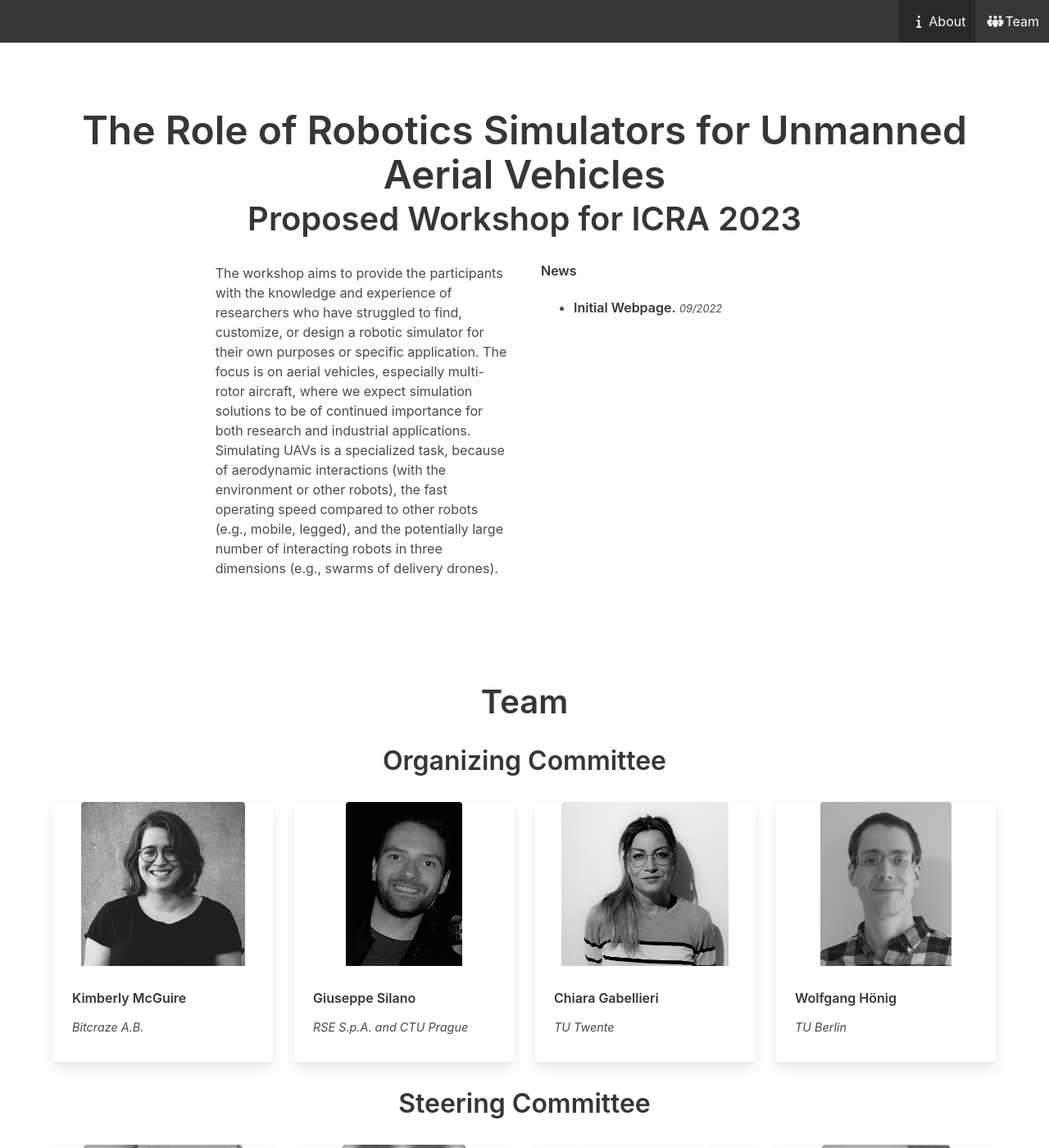
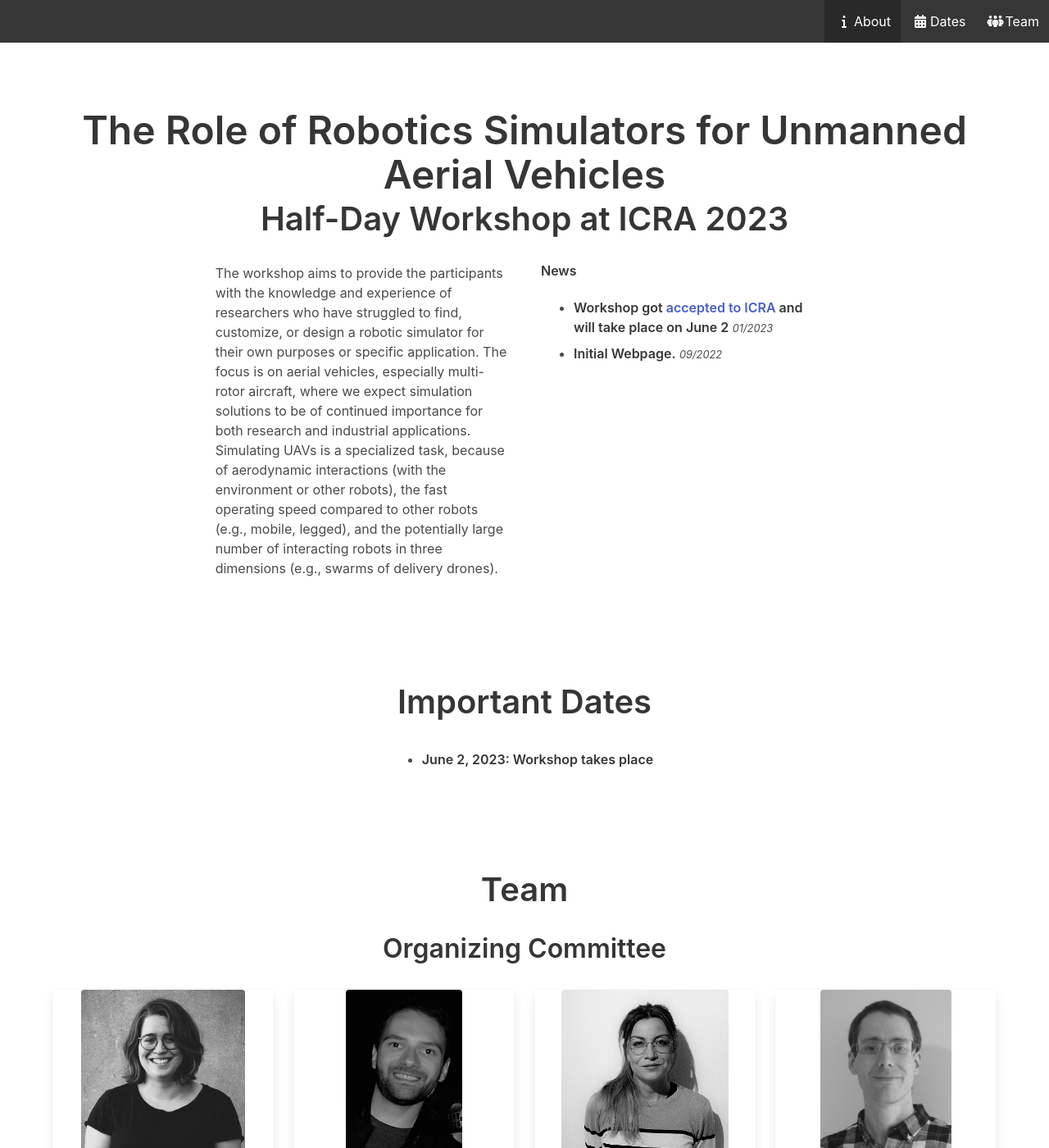
Before and after one commit to IMRCLab/workshop-uav-sims-icra2023, a Jekyll site: the page built from index.html, in a window 1280 px wide and 1400 px high. Shown: the whole window at 82% size. Built offline with Jekyll 4.4.1, drawn with Linux system fonts in a browser that asks for light colours.

Commit message:
update acceptance

```diff
--- a/_data/navigation.yml
+++ b/_data/navigation.yml
@@ -1,6 +1,9 @@
 - name: About
   link: /
   icon: fa-solid fa-info
+- name: Dates
+  link: "#dates"
+  icon: fa-solid fa-calendar-days
 - name: Team
   link: "#team"
   icon: fa-solid fa-people-group
--- a/index.html
+++ b/index.html
@@ -6,7 +6,7 @@ title: The Role of Robotics Simulators for Unmanned Aerial Vehicles
 <section class="section" id="about">
     <div class="section-heading">
         <h1 class="title is-1">The Role of Robotics Simulators for Unmanned Aerial Vehicles</h1>
-        <h2 class="subtitle is-2">Proposed Workshop for ICRA 2023</h2>
+        <h2 class="subtitle is-2">Half-Day Workshop at ICRA 2023</h2>
     </div>
 
     <div class="columns is-centered">
@@ -26,6 +26,10 @@ title: The Role of Robotics Simulators for Unmanned Aerial Vehicles
 
           <ul>
             <li>
+              <span class="title">Workshop got <a href="https://www.icra2023.org/programme/workshops-tutorials">accepted to ICRA</a> and will take place on June 2</span>
+              <span class="note">01/2023</span>
+            </li>
+            <li>
               <span class="title">Initial Webpage.</span>
               <span class="note">09/2022</span>
             </li>
@@ -35,6 +39,23 @@ title: The Role of Robotics Simulators for Unmanned Aerial Vehicles
 
       </div>
     </div>
+</section>
+
+<section class="section" id="dates">
+  <div class="section-heading">
+      <h2 class="title is-2">Important Dates</h2>
+  </div>
+
+  <div class="columns is-centered">
+    <div class="content paper">
+      <ul>
+        <li>
+          <span class="title">June 2, 2023: Workshop takes place</span>
+        </li>
+      </ul>
+    </div>
+  </div>
+
 </section>
 
 <section class="section" id="team">
```
Also changed, not shown: Gemfile.lock (deleted), 1 other file.
